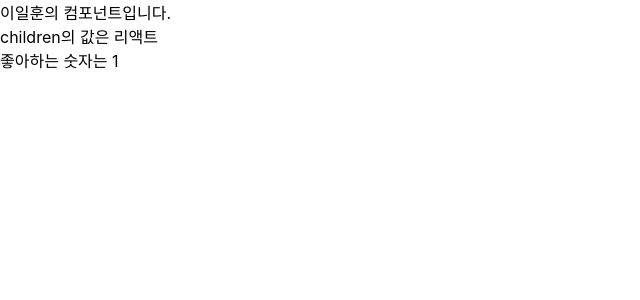
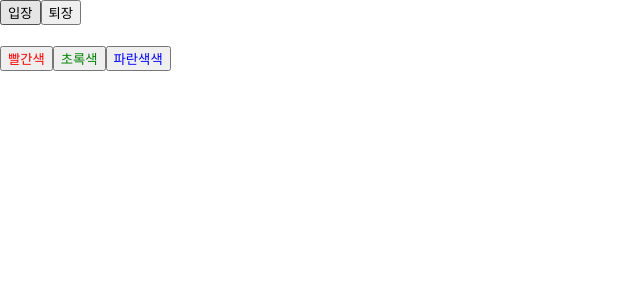
Before and after one commit to rival6821/react-study-book, a React (Create React App) app in the folder hello-react/: page / in a window 1280 px wide. Shown: the top 300 px of the page, without its empty margins (0-640 px from the left). Built offline with nearby package versions, Linux system fonts and the light colour scheme.

Commit message:
3장 컴포넌트 완료

```diff
--- a/hello-react/src/App.js
+++ b/hello-react/src/App.js
@@ -1,12 +1,10 @@
 import React from 'react';
-import MyComponent from './MyComponent';
+import Say from './Say';
 
 function App() {
   return (
     <>
-      <MyComponent name="이일훈" number={1}>
-        리액트
-      </MyComponent>
+      <Say></Say>
     </>
   );
 }
--- /dev/null
+++ b/hello-react/src/Say.js
@@ -0,0 +1,27 @@
+import React, { useState } from 'react';
+
+const Say = () => {
+  const [message, setMessage] = useState('');
+  const onClickEnter = () => setMessage('안녕하세요!');
+  const onClickLeave = () => setMessage('안녕히 가세요!');
+
+  const [color, setColor] = useState('black');
+  return (
+    <div>
+      <button onClick={onClickEnter}>입장</button>
+      <button onClick={onClickLeave}>퇴장</button>
+      <h1 style={{ color }}>{message}</h1>
+      <button style={{ color: 'red' }} onClick={() => setColor('red')}>
+        빨간색
+      </button>
+      <button style={{ color: 'green' }} onClick={() => setColor('green')}>
+        초록색
+      </button>
+      <button style={{ color: 'blue' }} onClick={() => setColor('blue')}>
+        파란색색
+      </button>
+    </div>
+  );
+};
+
+export default Say;
```
Also changed, not shown: hello-react/src/Count.js (added, +29 -0 lines).
